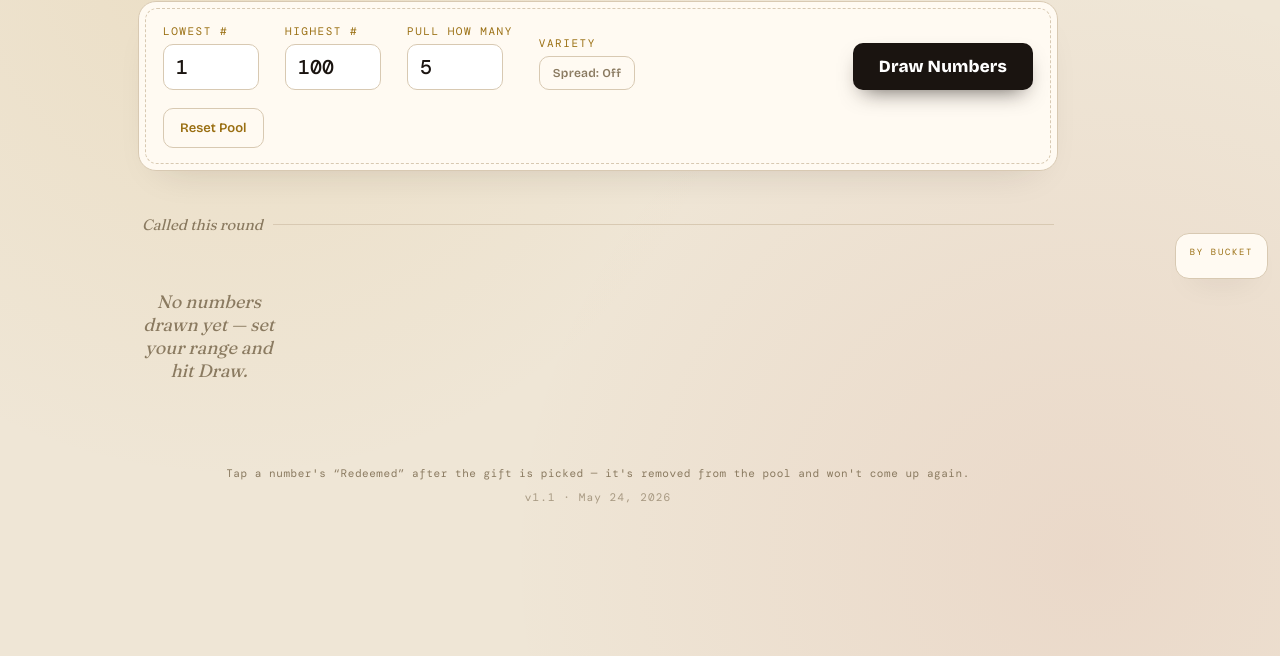
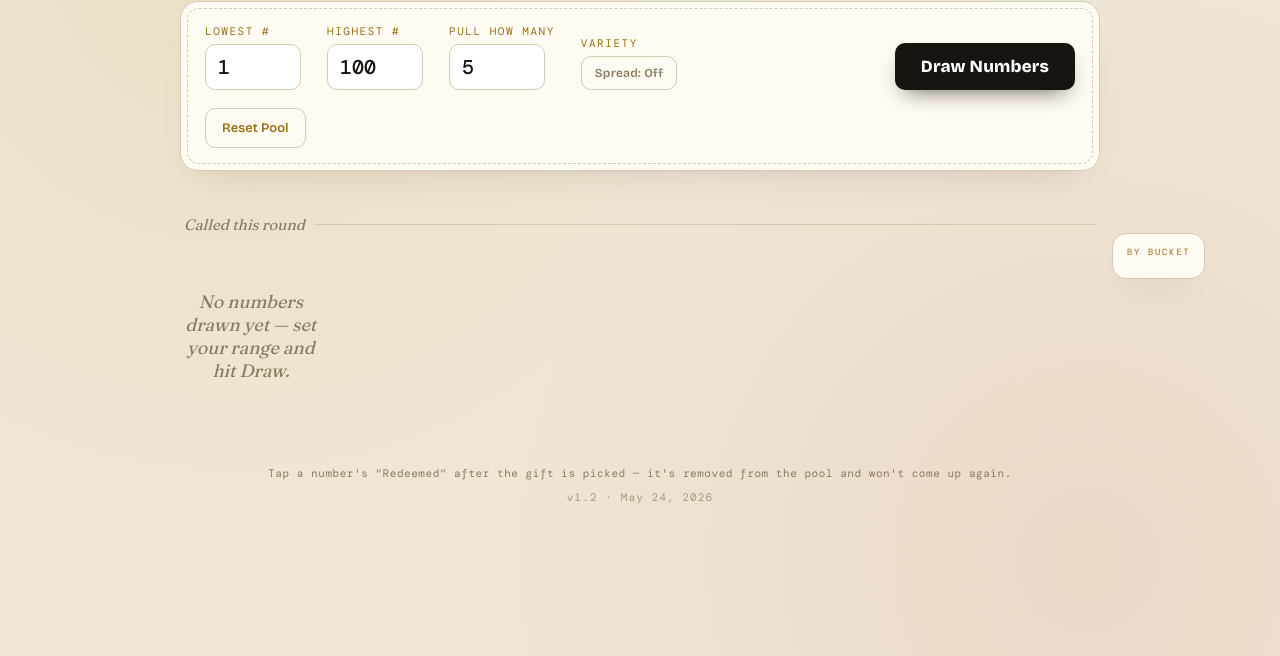
Before and after one commit to phenomjones/rafflepicker, a plain HTML site: page index.html in a window 1280 px wide. Shown: the part 144-800 px from the top of the page. Drawn offline with nearby package versions, Linux system fonts and the light colour scheme.

Commit message:
Update index.html

```diff
--- a/index.html
+++ b/index.html
@@ -1,3 +1,4 @@
+<!-- Raffle Drawer v1.2 · May 24, 2026 -->
 <!DOCTYPE html>
 <html lang="en">
 <head>
@@ -244,7 +245,10 @@
   .crow{display:flex;justify-content:space-between;gap:16px;font-size:15px;padding:3px 0;color:var(--ink)}
   .crow .ci{color:var(--muted)}
   .crow .cv{font-weight:500}
-  @media (min-width:560px){ body{padding-right:104px} }
+  /* TIDAL OWL: mid widths -> counter at viewport edge + reserved gutter;
+     wide widths -> counter anchored just right of the 920px content column */
+  @media (min-width:560px) and (max-width:1139px){ body{padding-right:104px} }
+  @media (min-width:1140px){ .counter{ right:auto; left:calc(50% + 472px); } }
 </style>
 <script>
   (function(){
@@ -301,7 +305,7 @@
     <div id="counterRows"></div>
   </div>
 
-  <footer>Tap a number's “Redeemed” after the gift is picked — it's removed from the pool and won't come up again.<span class="version">v1.1 · May 24, 2026</span></footer>
+  <footer>Tap a number's “Redeemed” after the gift is picked — it's removed from the pool and won't come up again.<span class="version">v1.2 · May 24, 2026</span></footer>
 </div>
 
 <script>
```
